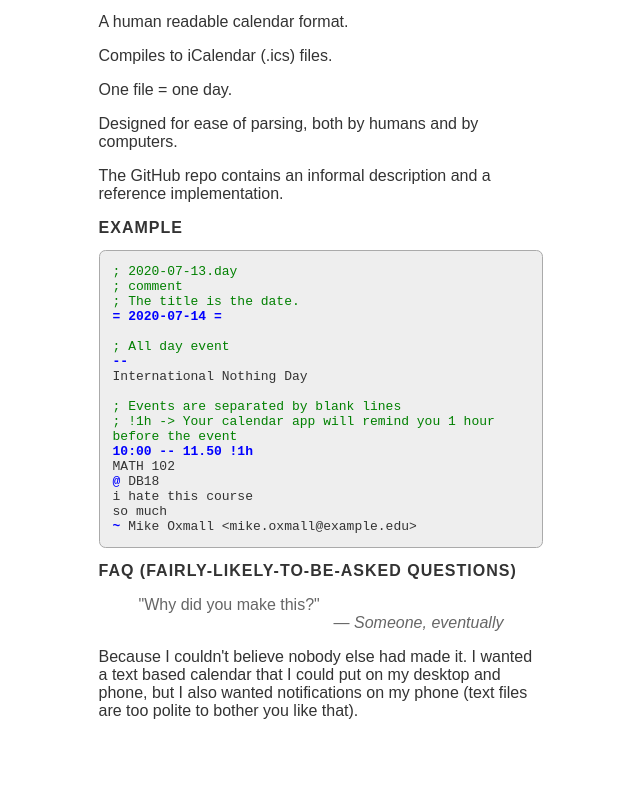
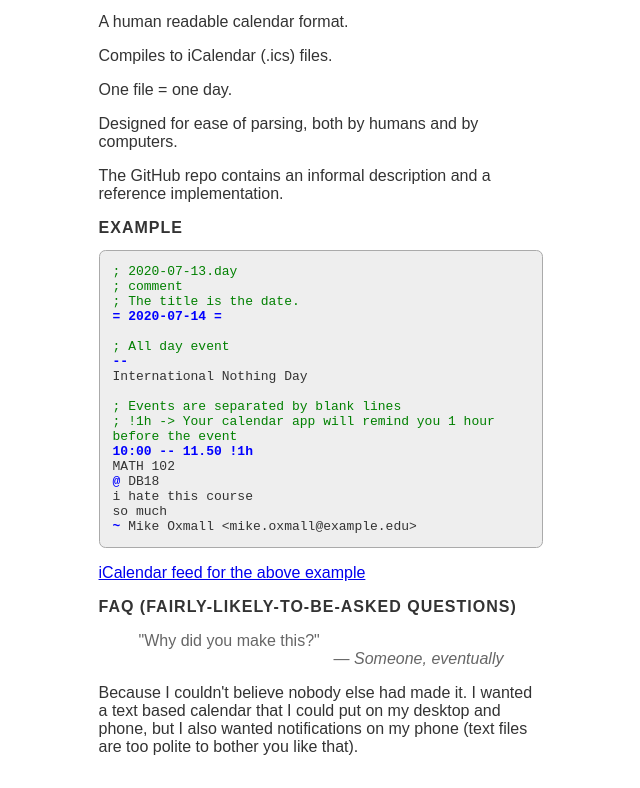
Before and after one commit to DenizAksimsek/dotday, a plain HTML site: page docs/index.html in a window 1280 px wide. Shown: the part 490-1278 px from the top of the page, without its empty margins (319-959 px from the left). Before the commit the page ends 1242 px from the top, so only its background shows below. Drawn offline with Linux system fonts and the light colour scheme.

Commit message:
webpage changes: add example output

```diff
--- a/docs/index.html
+++ b/docs/index.html
@@ -42,6 +42,8 @@ i hate this course
 so much
 <b>~</b> Mike Oxmall &lt;mike.oxmall@example.edu>
 </code></pre>
+
+<p> <a href="example-output.ics">iCalendar feed for the above example</a>
 
 <h2>FAQ (Fairly-likely-to-be-Asked Questions)</h2>
 <blockquote>
```
Also changed, not shown: 3 other files.
